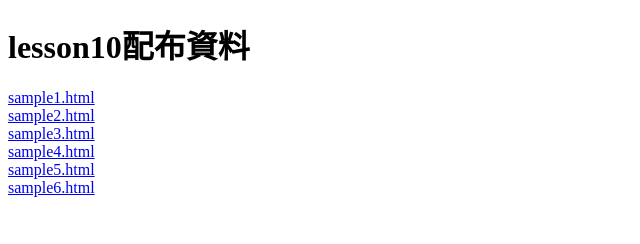
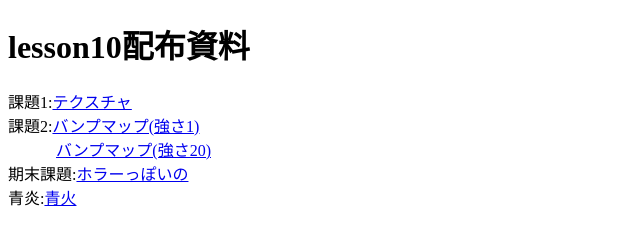
Before and after one commit to riyue1/riyue1.github.io, a plain HTML site: page 作成物/提出/index.html in a window 1280 px wide. Shown: the whole page, without its empty margins (0-640 px from the left). Drawn offline with Linux system fonts and the light colour scheme.

Commit message:
Add files via upload

```diff
--- a/作成物/提出/index.html
+++ b/作成物/提出/index.html
@@ -8,12 +8,11 @@
 <body>
   <h1>lesson10配布資料</h1>
   <p>
-    <a href="sample1.html">sample1.html</a><br>
-    <a href="sample2.html">sample2.html</a><br>
-    <a href="sample3(X).html">sample3.html</a><br>
-    <a href="sample4.html">sample4.html</a><br>
-    <a href="sample5.html">sample5.html</a><br>
-    <a href="sample6.html">sample6.html</a><br>
+    課題1:<a href="texture sphere cone box.html">テクスチャ</a><br>
+    課題2:<a href="bump sphere cone box.html">バンプマップ(強さ1)</a><br>
+    　　　<a href="bump sphere cone box.html">バンプマップ(強さ20)</a><br>
+    期末課題:<a href="最終作品.html">ホラーっぽいの</a><br>
+    青炎:<a href="青炎.html">青火</a><br>
   </p>
 </body>
 </html>
```
